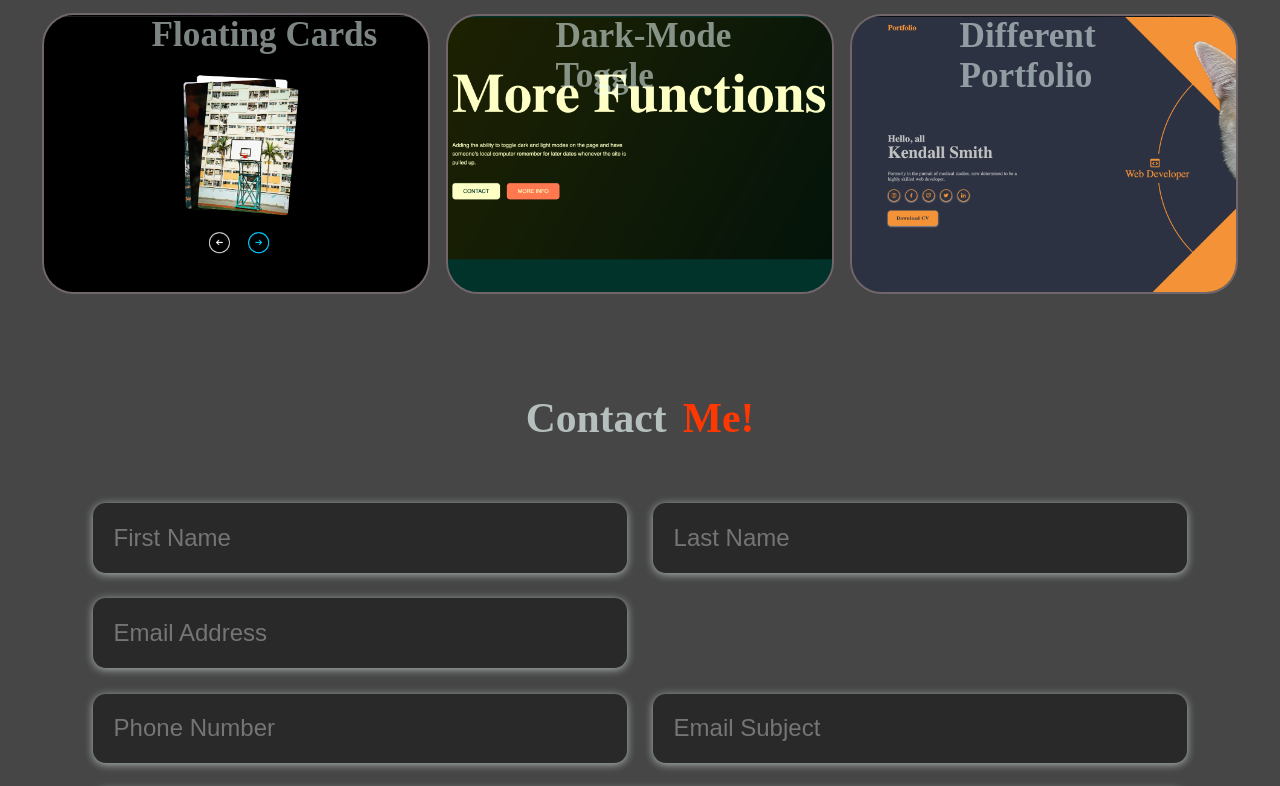
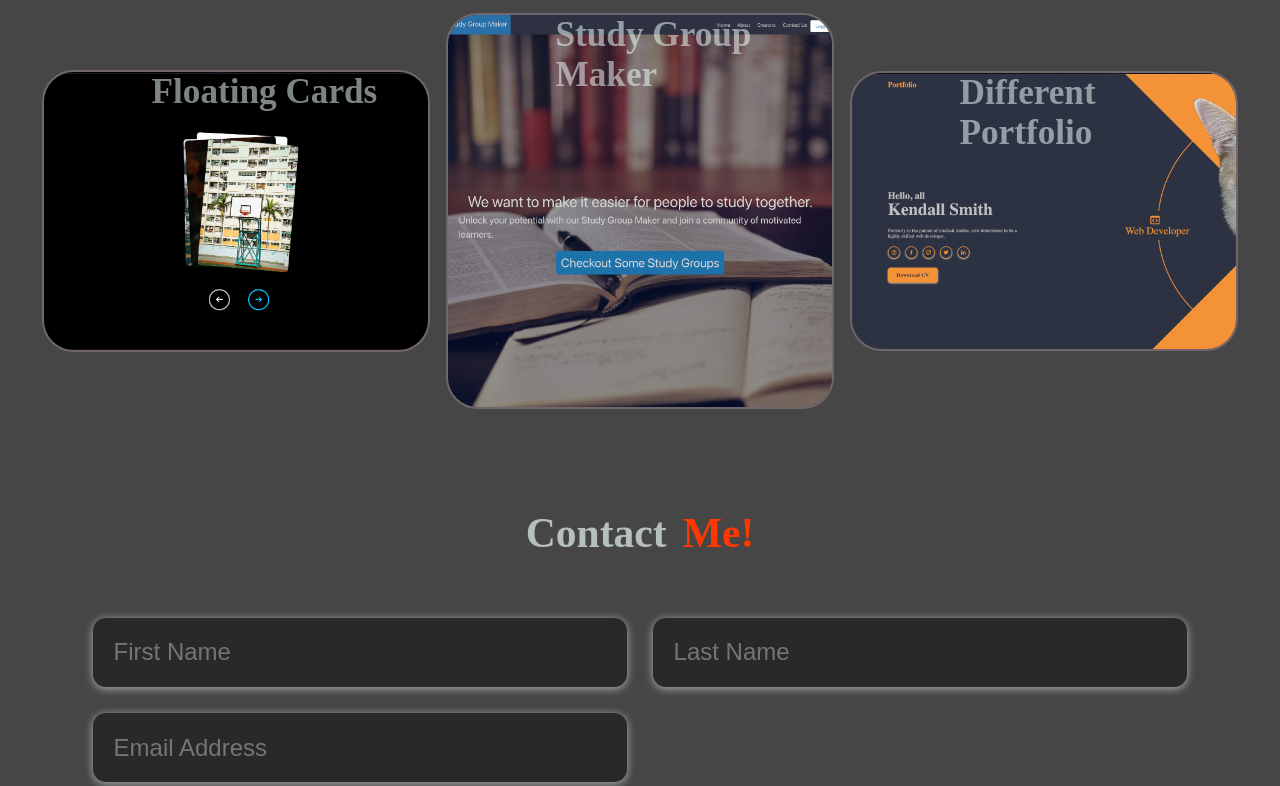
Before and after one commit to kendall529/challenge-2, a plain HTML site: page index.html in a window 1280 px wide. Shown: the part 2429-3215 px from the top of the page. Drawn offline with Linux system fonts and the light colour scheme.

Commit message:
changed projects to include project 2 from boot camp

```diff
--- a/index.html
+++ b/index.html
@@ -99,9 +99,9 @@
             </div>
             <div class="card">
                 <div class="container">
-                    <h3>Dark-Mode Toggle</h3>
-                    <a href="https://kendall529.github.io/dark-mode-toggle/"><img src="./Assets/images/project5.png"
-                            alt="Screen capture of a web development project for dark-mode-toggle"></a>
+                    <h3>Study Group Maker</h3>
+                    <a href="https://study-group-maker-61e342b966ed.herokuapp.com/"><img src="./Assets/images/collabproject2.png"
+                            alt="Screen capture of a homepage for study group maker application"></a>
                 </div>
             </div>
             <div class="card">
```
Also changed, not shown: Assets/images/collabproject2.png (added), 2 other files.
